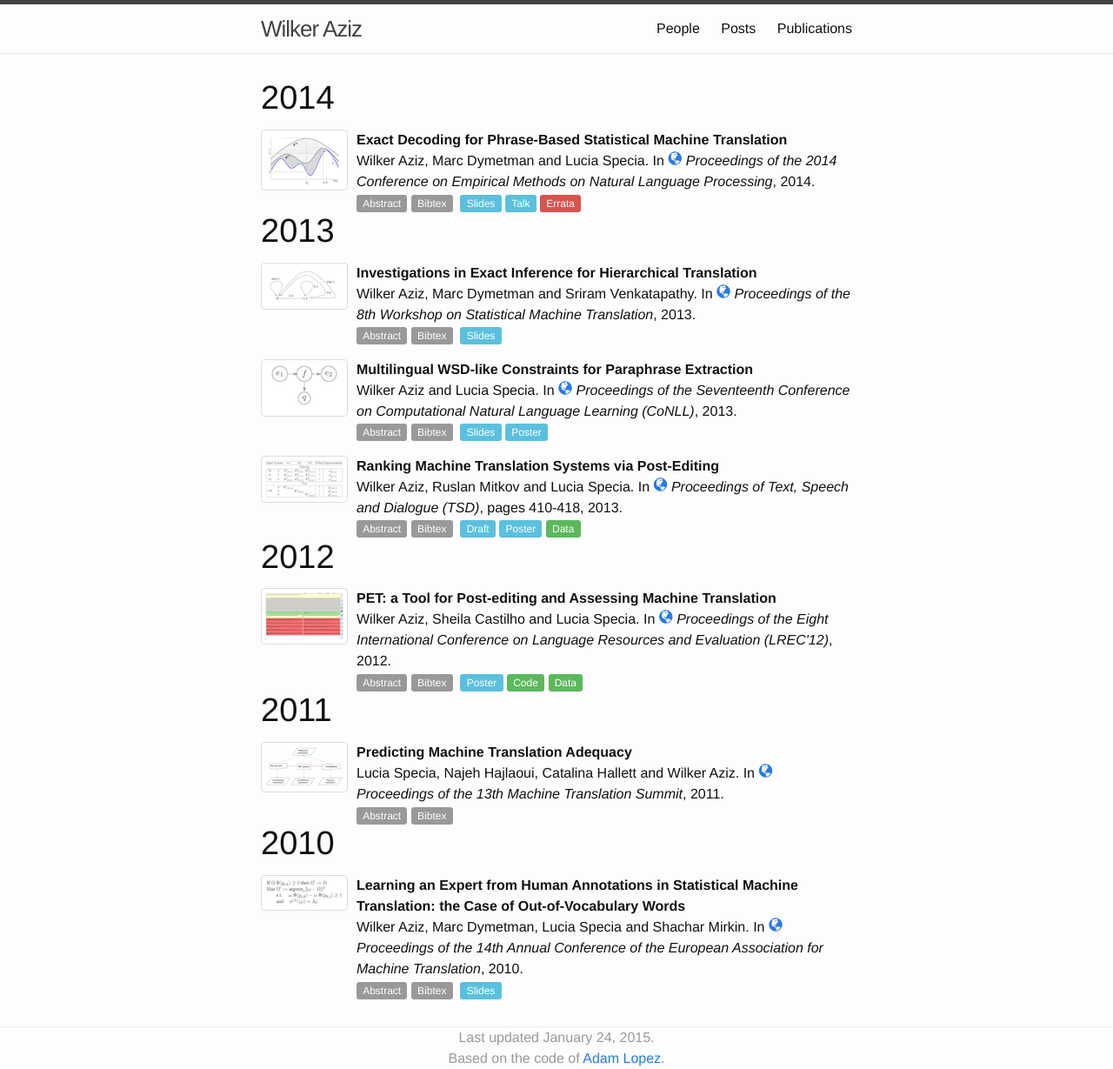
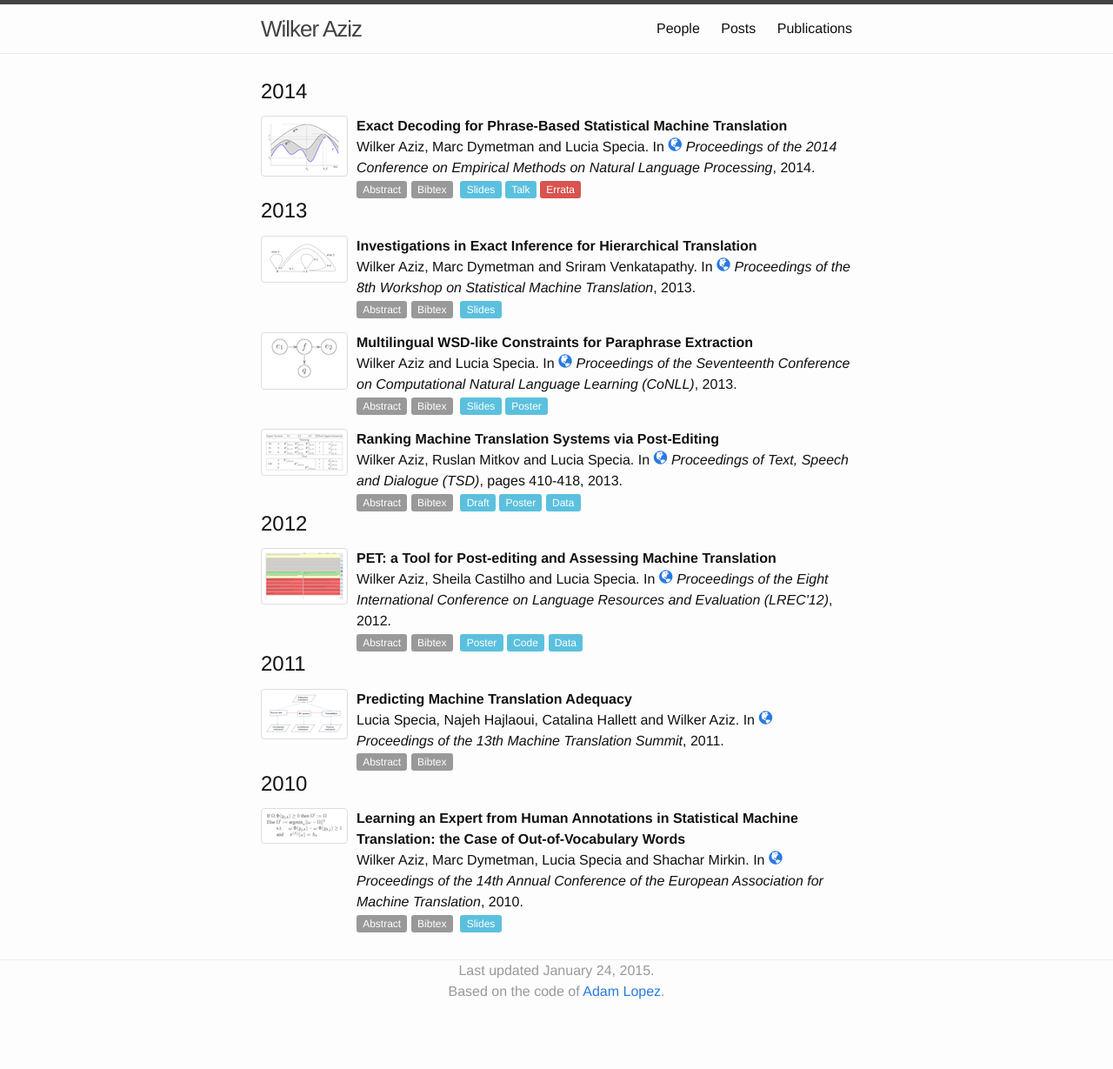
Before and after one commit to wilkeraziz/oldsite, a Jekyll site: the page built from publications.markdown, in a window 1280 px wide. Shown: the whole page at 87% size. Built offline with Jekyll 4.4.1, drawn with Linux system fonts in a browser that asks for light colours; after the commit the page ends 1152 px from its top, so only the background shows below that.

Commit message:
polishing

```diff
--- a/_includes/paper.html
+++ b/_includes/paper.html
@@ -93,11 +93,11 @@
 
     <!-- code and data -->
     {% if include.paper.code %}
-      <a href="{{ include.paper.code }}" class="label label-success">Code</a>
+      <a href="{{ include.paper.code }}" class="label label-info">Code</a>
     {% endif %}
 
     {% if include.paper.data %}
-    <a href="{{ include.paper.data }}" class="label label-success">Data</a>
+    <a href="{{ include.paper.data }}" class="label label-info">Data</a>
     {% endif %}
 
     <!-- amendments -->
--- a/publications.markdown
+++ b/publications.markdown
@@ -12,7 +12,7 @@ title: Publications
 
 {% assign sortedyears = years | split:' ' | sort | reverse %}
 {% for year in sortedyears %}
-# {{ year }}
+### {{ year }}
 {% for paper in hashes[year] %}
 {% include paper.html paper=paper %}
 {% endfor %}
```
Also changed, not shown: css/bootstrap.min.css.
